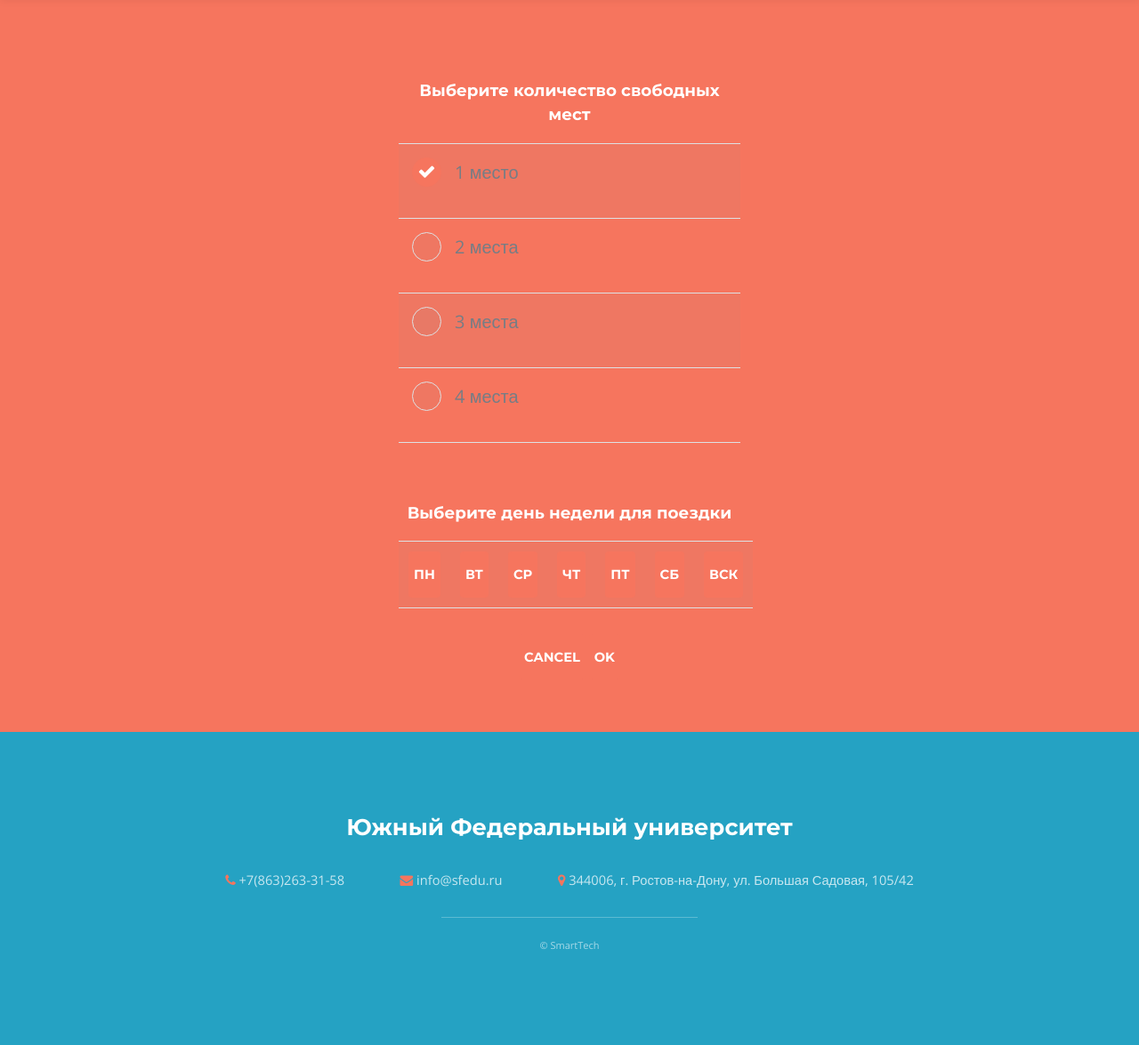
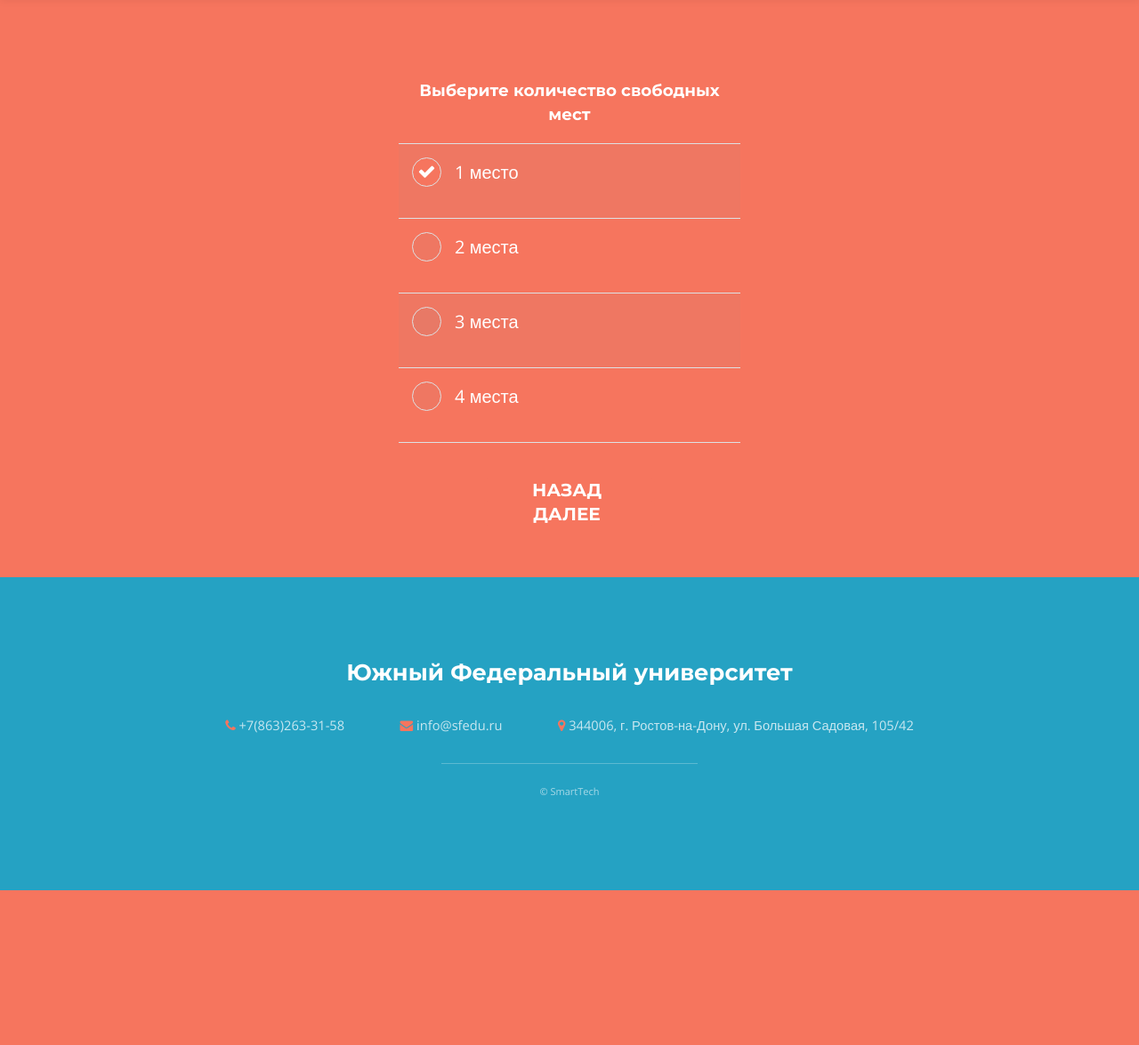
Before and after one commit to 0MazaHacka0/DigitalBreakthrough_2019_SmartTech, a Node project: template apps/web/views/driver.ejs in a window 1280 px wide. Shown: the part 88-1263 px from the top of the page at 89% size. After the commit the page ends 1089 px from the top, so only its background shows below. Run offline with Node 20 templates, Linux system fonts and the light colour scheme; the template is opened without the code that fills it, so the values that code supplies are empty.

Commit message:
fix bugs

```diff
--- a/apps/web/get/apidomain.js
+++ b/apps/web/get/apidomain.js
@@ -1,6 +1,6 @@
 module.exports.func = (con, req, res) => {
 	console.log(req.query);
-	con.queryValue('SELECT id FROM companies WHERE domain =  ?', [req.query.domain], (err, val) => {if (val) res.json({icon: 'https://test-discord.ga/img/companies/' + val + '.png'}); else res.json({err: "NotHave"})});
+	con.queryValue('SELECT id FROM companies WHERE domain =  ?', [req.query.domain], (err, val) => {if (val) res.json({icon: 'https://test-discord.ga/img/companies/' + val + '.jpg'}); else res.json({err: "NotHave"})});
 };
 
 module.exports.path = '/api/domain';
--- a/apps/web/public/css/main.css
+++ b/apps/web/public/css/main.css
@@ -1951,7 +1951,7 @@
 		input[type="checkbox"] + label,
 		input[type="radio"] + label {
 			text-decoration: none;
-			color: #767d85;
+			color: #FFFFFF;
 			cursor: pointer;
 			display: inline-block;
 			font-size: 1em;
@@ -1990,15 +1990,15 @@
 		input[type="checkbox"]:checked + label:before,
 		input[type="radio"]:checked + label:before {
 			background: #f6755e;
-			border-color: #f6755e;
+			/*border-color: #009900;*/
 			color: #ffffff;
 			content: '\f00c';
 		}
 
 		input[type="checkbox"]:focus + label:before,
 		input[type="radio"]:focus + label:before {
-			border-color: #25a2c3;
-			box-shadow: 0 0 0 1px #25a2c3;
+			/*border-color: #009900;*/
+			/*box-shadow: 0 0 0 1px #25a2c3;*/
 		}
 
 	input[type="checkbox"] + label:before {
@@ -3115,3 +3115,8 @@ text-align:right;}
 	color: #ffffff;
 	font-size:20px;
 }
+
+#map {
+	width: 100%;
+	height: 500px;
+}
--- a/apps/web/views/driver.ejs
+++ b/apps/web/views/driver.ejs
@@ -20,7 +20,8 @@
 			<div class="inner" id="pasha" align="center">
 			<form>
 <div id="wb_Form1" >
-<table id="rb"><h3>Выберите количество свободных мест</h3>
+	<h3>Выберите количество свободных мест</h3>
+<table id="rb">
 	<tr>
 		<td>
 			<div>
@@ -29,19 +30,22 @@
 		</td>
 	</tr>
 <tr>
-<td class="cell0"><div >
+	<td class="cell0">
+		<div >
 			<input type="radio" id="RadioButton2" name="knopar" value="Одно место" style="display:inline-block;" > <label for="RadioButton2">2 места</label>
 		</div>
 	</td>
 </tr>
 <tr>
-<td class="cell0"><div >
+	<td class="cell0">
+		<div >
 			<input type="radio" id="RadioButton3" name="knopar" value="Одно место" style="display:inline-block;" > <label for="RadioButton3">3 места</label>
 		</div>
 	</td>
 </tr>
 <tr>
-<td class="cell1"><div >
+	<td class="cell1">
+		<div >
 			<input type="radio" id="RadioButton4" name="knopar" value="Одно место" style="display:inline-block;" ><label for="RadioButton4">4 места</label>
 		</div>
 	</td>
@@ -50,27 +54,20 @@
 
 </form>
 </div>
-				<br>
+				<!-- <br>
 				<table  id="Table2"><h3>Выберите день недели для поездки</h3>
 				<tr>
-				<td class="cell0"><input type="submit" id="Button3" name="" value="Пн" >
-				</td>
-				<td class="cell0"><input type="submit" id="Button4" name="" value="Вт" >
-				</td>
-				<td class="cell0"><input type="submit" id="Button5" name="" value="Ср" >
-				</td>
-				<td class="cell0"><input type="submit" id="Button6" name="" value="Чт" >
-				</td>
-				<td class="cell0"><input type="submit" id="Button7" name="" value="Пт" >
-				</td>
-				<td class="cell0"><input type="submit" id="Button8" name="" value="Сб" >
-				</td>
-				<td class="cell1"><input type="submit" id="Button9" name="" value="Вск" >
-				</td>
+					<td class="cell0"><input type="checkbox" id="Button3" name="" value="Пн" ></td>
+					<td class="cell0"><input type="checkbox" id="Button4" name="" value="Вт" ></td>
+					<td class="cell0"><input type="checkbox" id="Button5" name="" value="Ср" ></td>
+					<td class="cell0"><input type="checkbox" id="Button6" name="" value="Чт" ></td>
+					<td class="cell0"><input type="checkbox" id="Button7" name="" value="Пт" ></td>
+					<td class="cell0"><input type="checkbox" id="Button8" name="" value="Сб" ></td>
+					<td class="cell1"><input type="checkbox" id="Button9" name="" value="Вск"></td>
 				</tr>
-				</table>
-				<input type="submit" id="Button1" name="" value="Cancel" >
-				<a href="index6.html"><input type="submit" id="Button2" name="" value="Ok"></a>
+				</table> -->
+				<button onclick="location='/drive'" id="Button1">Назад</button>
+				<button onclick="alert('В разработке')" id="Button2">Далее</button>
 				</form>
 				</div>
 				</section>
--- a/apps/web/views/index.ejs
+++ b/apps/web/views/index.ejs
@@ -43,7 +43,7 @@
 						</div>
 					</div>
 					<div class="flex-item image fit round">
-						<img src="/img/pic01.jpg" alt="" />
+						<img src="/img/phone.png" alt="" />
 					</div>
 					<div class="flex-item right">
 						<div>
```
Also changed, not shown: apps/web/post/login.js (added, +14 -0 lines), apps/web/views/login.ejs (+8 -3 lines), apps/web/views/passenger.ejs (+24 -8 lines), apps/web/public/img/companies/1.jpg (added), apps/web/public/img/companies/1.png (deleted), apps/web/public/img/phone.png, apps/web/public/img/pic01.jpg (deleted). Lines whose indentation alone changed are shown as unchanged.
